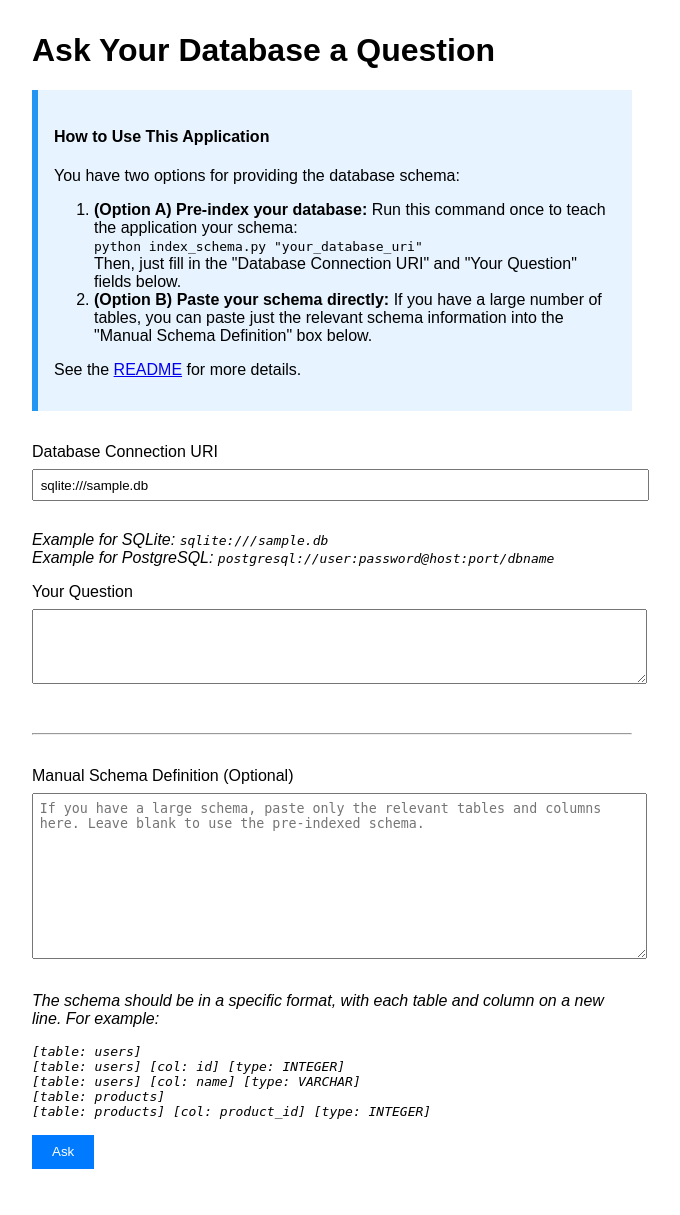
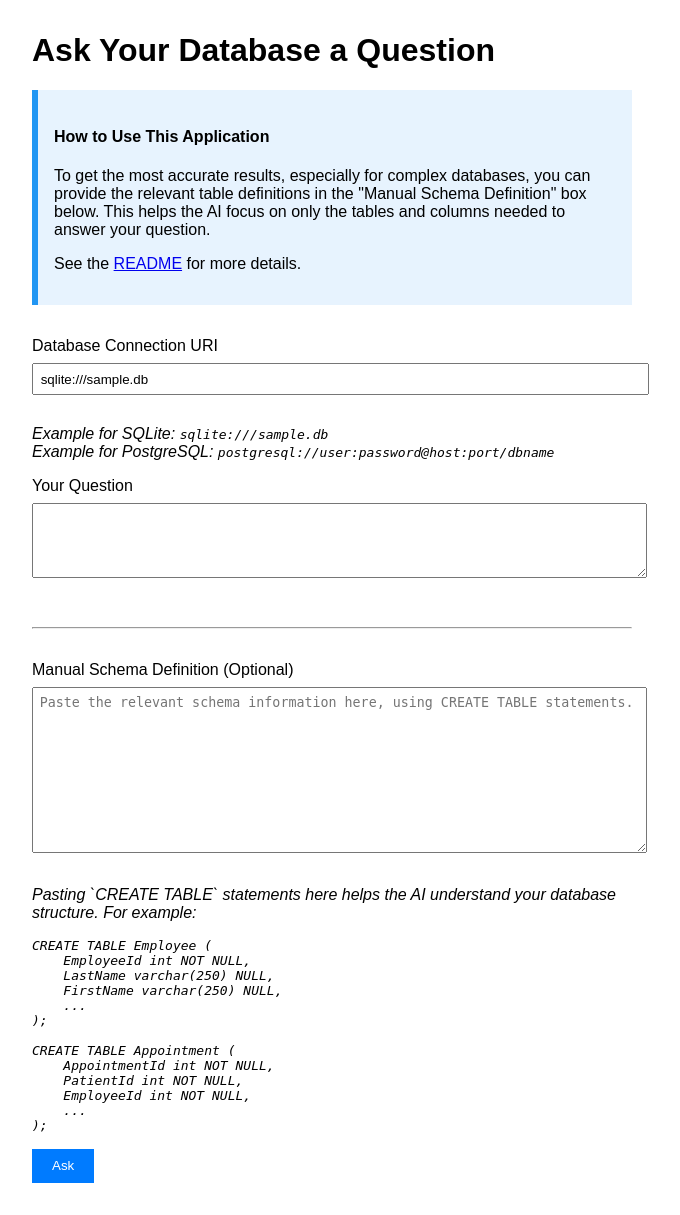
Before and after one commit to YuvanPraveen2001/M-pm, a Flask app: page / in a window 1280 px wide. Shown: the whole page, without its empty margins (308-988 px from the left). Before the commit the page ends 1169 px from the top, so only its background shows below. Run offline with Flask 3, Linux system fonts and the light colour scheme.

Commit message:
Refactor: Use external API for SQL generation and clean up
This commit refactors the application to use an external chat API for SQL query generation, replacing the previous local AI model implementation. This change simplifies the application's architecture and aligns with the user's new requirements.

Key changes:
- The `query` function in `app/app.py` has been rewritten to make a POST request to the external API.
- All code related to LangChain, Ollama, and ChromaDB has been removed.
- The application now correctly parses the `response` key from the API's JSON response to get the SQL query.
- The `index_schema.py` and `app/schema_utils.py` files have been deleted as they are no longer used.
- The `templates/index.html` file has been updated to remove confusing instructions and provide a clear example of the expected `CREATE TABLE` schema format.
- The `requests` library has been added to `requirements.txt`.

````diff
--- a/app/app.py
+++ b/app/app.py
@@ -1,54 +1,18 @@
 import os
+import requests
 from flask import Flask, render_template, request
 from sqlalchemy import create_engine, text
 from sqlalchemy.exc import OperationalError
-from langchain_community.vectorstores import Chroma
-from langchain_community.embeddings import OllamaEmbeddings
-from langchain_community.chat_models import ChatOllama
-from langchain_core.prompts import ChatPromptTemplate
-from langchain_core.runnables import RunnablePassthrough
-from langchain_core.output_parsers import StrOutputParser
-from schema_utils import get_schema_documents_from_text
+from datetime import datetime
 
 # It's a good practice to use a .env file for configuration
 from dotenv import load_dotenv
 load_dotenv()
 
-# Constants
-CHROMA_DB_PATH = "./chroma_db"
-COLLECTION_NAME = "documents"
-EMBED_MODEL = "nomic-embed-text"
-CHAT_MODEL = "phi3:mini"
+# API Endpoint
+CHAT_API_URL = "http://35.193.206.38:8000/chat"
 
 app = Flask(__name__, template_folder='../templates')
-
-def get_vector_store_retriever(embeddings, db_uri, schema_text=None):
-    """
-    Creates a retriever from either a user-provided schema text or a persisted ChromaDB index.
-    """
-    if schema_text and schema_text.strip():
-        print("Creating in-memory vector store from provided schema text.")
-        # Create documents from the schema text using the utility function
-        schema_docs = get_schema_documents_from_text(schema_text)
-        # Create an in-memory vector store
-        vector_store = Chroma.from_documents(
-            documents=schema_docs,
-            embedding=embeddings,
-            collection_name="temp_collection"  # Use a temporary collection name
-        )
-    else:
-        print(f"Loading persisted vector store from: {CHROMA_DB_PATH}")
-        # Check if the persisted ChromaDB directory exists
-        if not os.path.exists(CHROMA_DB_PATH):
-            raise FileNotFoundError(f"ChromaDB index not found at '{CHROMA_DB_PATH}'. Please run the indexing script first: `python index_schema.py \"{db_uri}\"`")
-        # Load the persisted vector store
-        vector_store = Chroma(
-            persist_directory=CHROMA_DB_PATH,
-            embedding_function=embeddings,
-            collection_name=COLLECTION_NAME
-        )
-
-    return vector_store.as_retriever()
 
 @app.route('/')
 def index():
@@ -58,6 +22,8 @@ def index():
 def query():
     db_uri = request.form.get('db_uri')
     natural_language_query = request.form.get('query')
+    # The schema_text is no longer used for local processing,
+    # but we'll pass it to the new API as part of the system prompt.
     schema_text = request.form.get('schema_text')
     sql_query = ""
 
@@ -65,94 +31,78 @@ def query():
         return render_template('result.html', error="Database URI and query are required.")
 
     try:
-        embeddings = OllamaEmbeddings(model=EMBED_MODEL)
-        retriever = get_vector_store_retriever(embeddings, db_uri, schema_text)
-        llm = ChatOllama(model=CHAT_MODEL)
+        # Construct the payload for the external API
+        # The user's curl example had a placeholder for the schema, so we'll use schema_text
+        # It also had metadata for date and siteId, we can replicate that structure.
+        current_date = datetime.now().strftime('%Y-%m-%d')
+        payload = {
+            "conversation": [
+                {
+                    "role": "system",
+                    "content": schema_text if schema_text else "No schema provided."
+                },
+                {
+                    "role": "system",
+                    "content": f"metadata: {{currentDate: {current_date}, siteId: 2}}"
+                },
+                {
+                    "role": "user",
+                    "content": natural_language_query
+                }
+            ]
+        }
+
+        print(f"Sending request to API: {CHAT_API_URL}")
+        response = requests.post(CHAT_API_URL, json=payload)
+        response.raise_for_status()  # Raise an exception for bad status codes (4xx or 5xx)
+
+        response_data = response.json()
+
+        # The API response has a 'response' key with the SQL string
+        sql_query = response_data.get("response")
+
+        if not sql_query:
+            return render_template('result.html',
+                                   query=natural_language_query,
+                                   sql_query="No SQL query returned from API.",
+                                   error="The API did not return a valid SQL query in the 'response' key.",
+                                   results=[])
+
+        print(f"Received SQL from API: {sql_query}")
+
+        # Execute the query from the API
         engine = create_engine(db_uri)
+        with engine.connect() as connection:
+            results = connection.execute(text(sql_query)).mappings().all()
 
-        last_error = ""
+        results_as_dicts = [dict(row) for row in results]
 
-        for attempt in range(3):
-            print(f"--- Attempt {attempt + 1} ---")
-
-            error_feedback = ""
-            if last_error:
-                error_feedback = f"""
-The previous query I tried was:
-```sql
-{sql_query}
-```
-It failed with the following error:
-`{last_error}`
-
-Please correct the query based on this error.
-"""
-
-            template = f"""
-            You are an expert T-SQL developer. Based on the table schema below, write a SQL query for Microsoft SQL Server that would answer the user's question.
-            Pay attention to the user's question to determine the necessary tables and columns.
-            Your response should only be the SQL query, without any explanation or markdown.
-
-            Schema:
-            {{context}}
-
-            {error_feedback}
-
-            Question: {{question}}
-
-            SQL Query:
-            """
-            prompt = ChatPromptTemplate.from_template(template)
-
-            rag_chain = (
-                { "context": retriever, "question": RunnablePassthrough() }
-                | prompt
-                | llm
-                | StrOutputParser()
-            )
-
-            print("Generating SQL query...")
-            sql_query = rag_chain.invoke(natural_language_query)
-            print(f"Generated SQL: {sql_query}")
-
-            if "```sql" in sql_query:
-                sql_query = sql_query.split("```sql")[1].split("```")[0].strip()
-            elif "```" in sql_query:
-                sql_query = sql_query.split("```")[1].split("```")[0].strip()
-
-            try:
-                with engine.connect() as connection:
-                    results = connection.execute(text(sql_query)).mappings().all()
-
-                results_as_dicts = [dict(row) for row in results]
-
-                return render_template('result.html',
-                                       query=natural_language_query,
-                                       sql_query=sql_query,
-                                       results=results_as_dicts)
-            except OperationalError as e:
-                last_error = str(e)
-                print(f"Query failed with error: {last_error}")
-                # Loop will continue for the next attempt
-            except Exception as e:
-                # For non-database errors, we probably want to stop.
-                raise e
-
-        # If all retries fail
         return render_template('result.html',
                                query=natural_language_query,
                                sql_query=sql_query,
-                               error=f"The query failed after multiple attempts. Last error: {last_error}")
+                               results=results_as_dicts)
 
+    except requests.exceptions.RequestException as e:
+        error_message = f"Error connecting to the chat API: {e}"
+        return render_template('result.html',
+                               query=natural_language_query,
+                               sql_query="API connection error.",
+                               error=error_message,
+                               results=[])
+    except OperationalError as e:
+        error_message = f"Database error executing the query: {e}"
+        return render_template('result.html',
+                               query=natural_language_query,
+                               sql_query=sql_query,
+                               error=error_message,
+                               results=[])
     except Exception as e:
         error_message = str(e)
-        if "Connection refused" in error_message:
-            error_message = "Could not connect to Ollama. Please make sure Ollama is running and the specified models are available."
-
         return render_template('result.html',
                                query=natural_language_query,
-                               sql_query=sql_query if sql_query else "Error generating SQL.",
-                               error=error_message)
+                               sql_query=sql_query if sql_query else "Error during processing.",
+                               error=error_message,
+                               results=[])
 
 if __name__ == '__main__':
     app.run(debug=True, port=5001)
--- a/requirements.txt
+++ b/requirements.txt
@@ -8,3 +8,4 @@ python-dotenv
 psycopg2-binary
 mysql-connector-python
 pyodbc
+requests
--- a/templates/index.html
+++ b/templates/index.html
@@ -43,19 +43,10 @@
 
         <div class="info-box">
             <h4>How to Use This Application</h4>
-            <p>You have two options for providing the database schema:</p>
-            <ol>
-                <li>
-                    <strong>(Option A) Pre-index your database:</strong>
-                    Run this command once to teach the application your schema:
-                    <br><code>python index_schema.py "your_database_uri"</code><br>
-                    Then, just fill in the "Database Connection URI" and "Your Question" fields below.
-                </li>
-                <li>
-                    <strong>(Option B) Paste your schema directly:</strong>
-                    If you have a large number of tables, you can paste just the relevant schema information into the "Manual Schema Definition" box below.
-                </li>
-            </ol>
+            <p>
+                To get the most accurate results, especially for complex databases, you can provide the relevant table definitions in the "Manual Schema Definition" box below.
+                This helps the AI focus on only the tables and columns needed to answer your question.
+            </p>
             <p>See the <a href="README.md" target="_blank">README</a> for more details.</p>
         </div>
 
@@ -71,14 +62,22 @@
             <hr style="margin: 2em 0;">
 
             <label for="schema_text">Manual Schema Definition (Optional)</label>
-            <textarea id="schema_text" name="schema_text" rows="10" placeholder="If you have a large schema, paste only the relevant tables and columns here. Leave blank to use the pre-indexed schema."></textarea>
-            <p><i>The schema should be in a specific format, with each table and column on a new line. For example:
+            <textarea id="schema_text" name="schema_text" rows="10" placeholder="Paste the relevant schema information here, using CREATE TABLE statements."></textarea>
+            <p><i>Pasting `CREATE TABLE` statements here helps the AI understand your database structure. For example:
 <pre>
-[table: users]
-[table: users] [col: id] [type: INTEGER]
-[table: users] [col: name] [type: VARCHAR]
-[table: products]
-[table: products] [col: product_id] [type: INTEGER]
+CREATE TABLE Employee (
+    EmployeeId int NOT NULL,
+    LastName varchar(250) NULL,
+    FirstName varchar(250) NULL,
+    ...
+);
+
+CREATE TABLE Appointment (
+    AppointmentId int NOT NULL,
+    PatientId int NOT NULL,
+    EmployeeId int NOT NULL,
+    ...
+);
 </pre>
             </i></p>
 
````
Also changed, not shown: app/schema_utils.py (deleted, +0 -67 lines), index_schema.py (deleted, +0 -42 lines).
